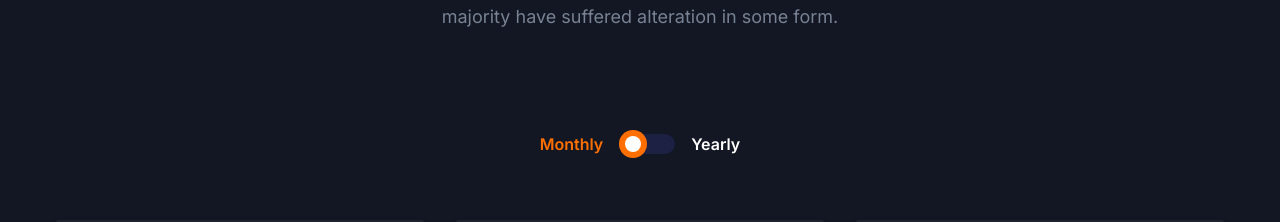
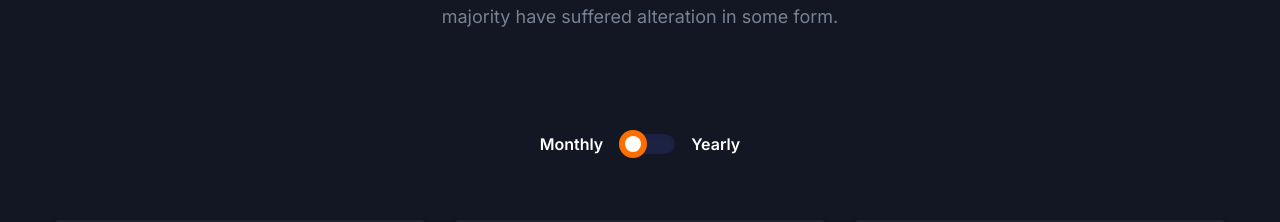
Before and after one commit to dnyaneshwarshekade/agnibyte, a Next.js app: page / in a window 1280 px wide. Shown: the part 5233-5455 px from the top of the page. Built offline with nearby package versions, Linux system fonts and the light colour scheme.

Commit message:
Update index.tsx

```diff
--- a/src/components/Pricing/index.tsx
+++ b/src/components/Pricing/index.tsx
@@ -21,7 +21,7 @@ const Pricing = () => {
           <div className="mb-8 flex justify-center md:mb-12 lg:mb-16">
             <span
               onClick={() => setIsMonthly(true)}
-              className={`${
+              className={`₹{
                 isMonthly
                   ? "pointer-events-none text-primary"
                   : "text-dark dark:text-white"
@@ -36,7 +36,7 @@ const Pricing = () => {
               <div className="relative">
                 <div className="h-5 w-14 rounded-full bg-[#1D2144] shadow-inner"></div>
                 <div
-                  className={`${
+                  className={`₹{
                     isMonthly ? "" : "translate-x-full"
                   } shadow-switch-1 absolute left-0 top-[-4px] flex h-7 w-7 items-center justify-center rounded-full bg-primary transition`}
                 >
@@ -46,7 +46,7 @@ const Pricing = () => {
             </div>
             <span
               onClick={() => setIsMonthly(false)}
-              className={`${
+              className={`₹{
                 isMonthly
                   ? "text-dark dark:text-white"
                   : "pointer-events-none text-primary"
```
